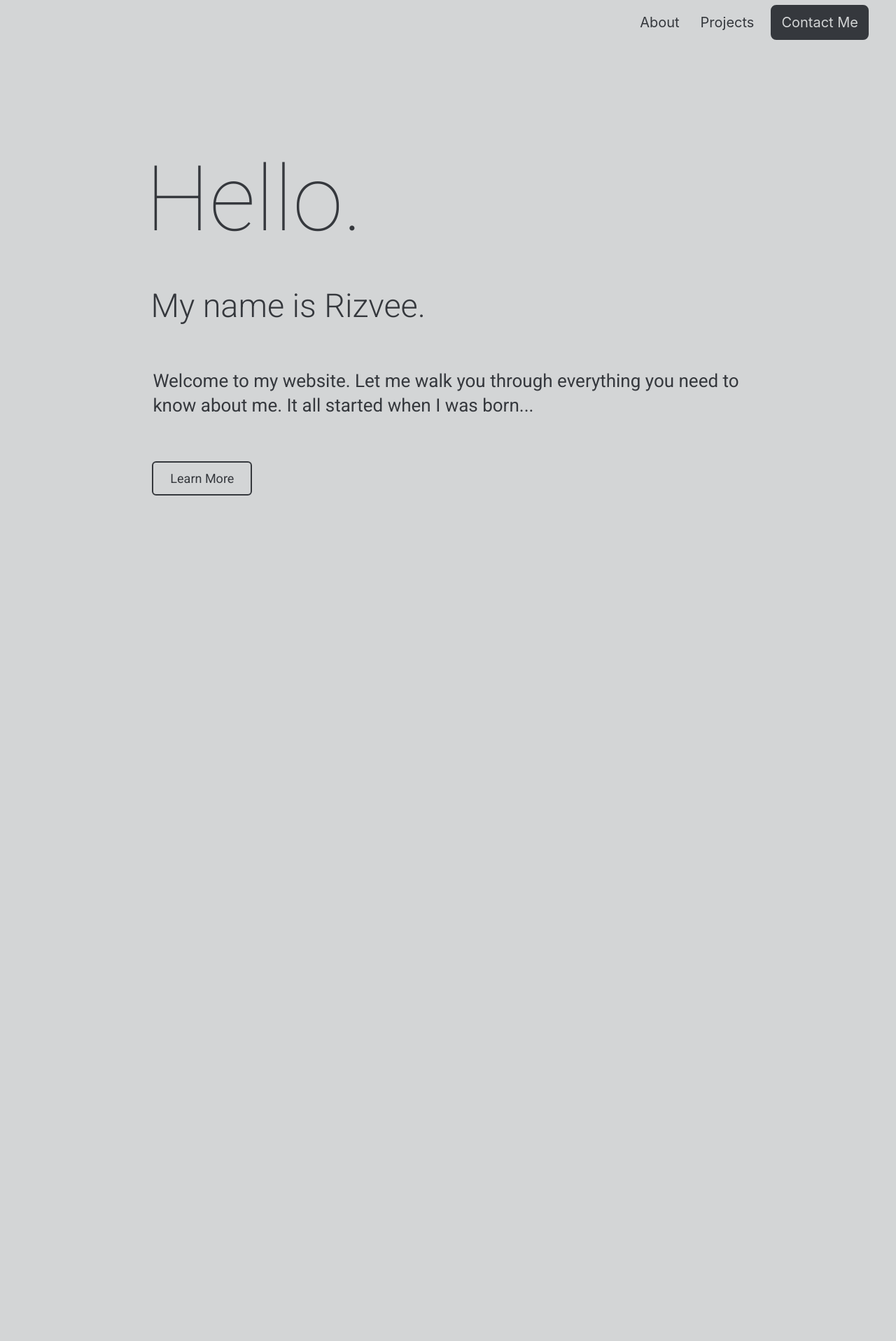
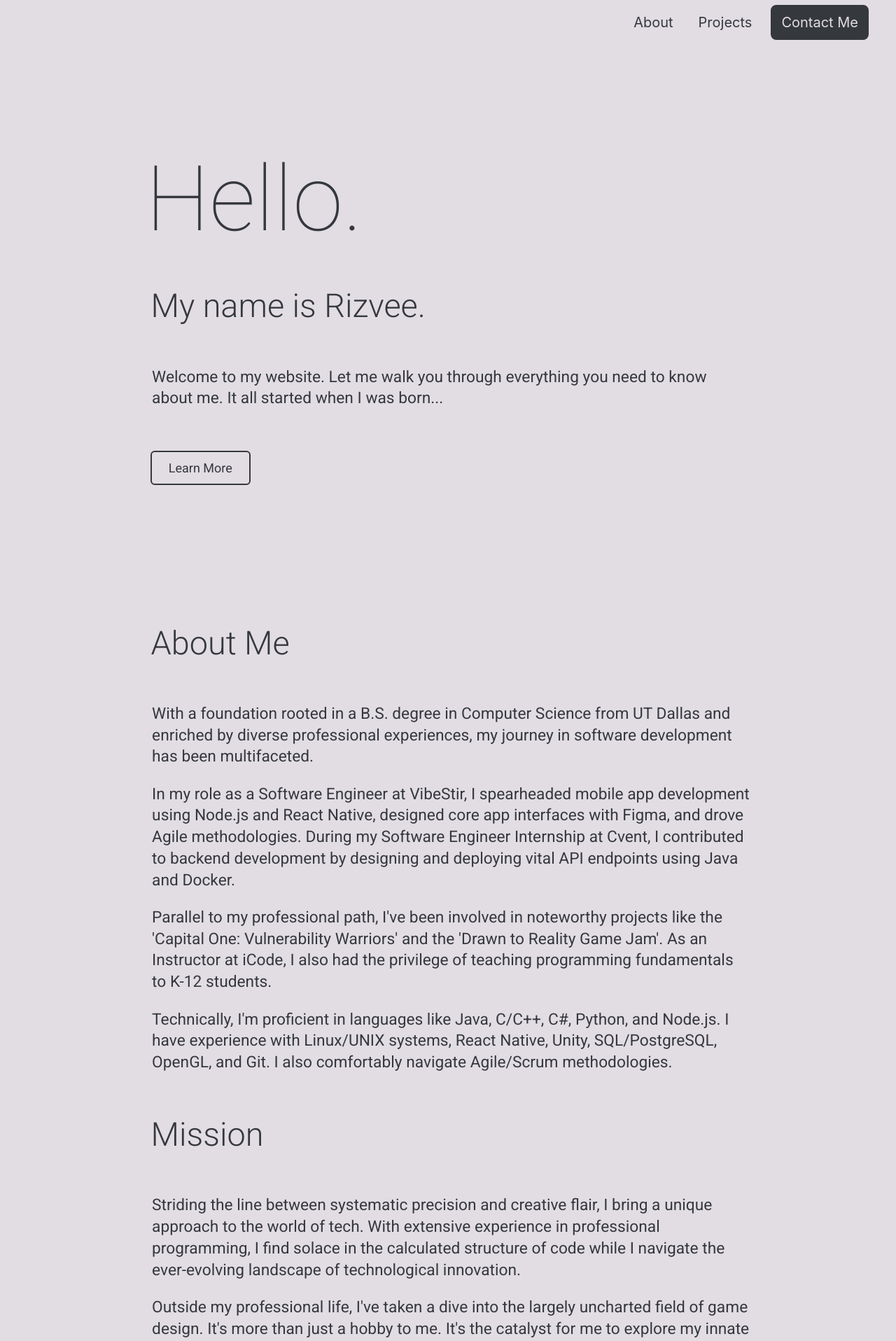
Before and after one commit to frizbee19/frizbee19.github.io, a React (Create React App) app: page / in a window 1280 px wide. Shown: the top 1916 px of the page at 70% size. Before the commit the page ends 973 px from the top, so only its background shows below. Built offline with nearby package versions, Linux system fonts and the light colour scheme.

Commit message:
about me page

```diff
--- a/src/App.css
+++ b/src/App.css
@@ -1,11 +1,11 @@
 :root {
-  --light-color: rgb(211, 213, 214);
+  --light-color: rgb(225, 221, 227);
   --main-color: #35383d;
   --active-color: #292b2e;
 }
 
 .App {
-  animation: fadeIn 1s ease-in-out forwards;
+  animation: fadeIn 0.6s ease-in-out forwards;
 }
 
 @keyframes fadeIn {
@@ -32,7 +32,7 @@
   justify-content: flex-start;
   font-size: calc(10px + 2vmin);
   font-family: 'Roboto', sans-serif;
-  padding: 4.65em 8em 2em;
+  padding: 4.65em 8em 3em;
   color: var(--main-color);
 }
 
@@ -47,11 +47,11 @@
   background-color: var(--light-color); /* Or any color you prefer */
   z-index: 100; /* Ensure the navbar is above other content */
   justify-content: center;
-  transition: box-shadow 0.115s ease-in-out;
+  transition: box-shadow 0.12s ease-in-out;
 }
 
 .navbar.show {
-  box-shadow: 0 2px 2px -2px rgba(0,0,0,0.35); /* Optional: Add a shadow for a bit of depth */
+  box-shadow: 0 2px 2px -2px rgba(0,0,0,0.275); /* Optional: Add a shadow for a bit of depth */
 }
 
 .nav-links-container {
@@ -61,12 +61,15 @@
 }
 
 .nav-links {
-  margin-left: 15px; /* Add some margin between links */
-  margin-right: 15px;
+  margin-left: 12px; /* Add some margin between links */
+  margin-right: 12px;
   margin-top: 5px;
   margin-bottom: 5px;
   padding-top: 15px;
   padding-bottom: 15px;
+  background: none;
+  border: none;
+  font: inherit;
   text-decoration: none; /* Remove underline */
   color: var(--main-color); /* Or any color you prefer */
   font-size: 20px; /* Set a font size */
@@ -184,7 +187,7 @@ button:disabled {
 
 .button-inline {
   margin-top: 2em;
-  margin-left: 0.52em;
+  margin-left: 0.375em;
 }
 
 body {
@@ -204,6 +207,7 @@ body {
   padding-left: .4em;
   text-align: left;
   line-height: 1.35;
+  font-size: 0.875em;
 }
 
 .Contact-line {
--- a/src/Contact.js
+++ b/src/Contact.js
@@ -21,17 +21,17 @@ const Contact = () => {
 
   return (
     <body>
+      <nav className={'navbar'} style={{ background: 'transparent' }}>
+        <div className="nav-links-container">
+          <Link className='nav-button' to="/">Home</Link>
+        </div>
+      </nav>
       <div className='App'>
         <title>
           Contact Me!
         </title>
-        <nav className={'navbar'} style={{ background: 'transparent' }}>
-          <div className="nav-links-container">
-            <Link className='nav-button' to="/">Home</Link>
-          </div>
-        </nav>
         <header className="App-main">
-          <h1 className='Subtitle'>Contact Me</h1>
+          <h1 className='Subtitle' style={{ marginTop: '2em' }}>Contact Me</h1>
           <div className='Contact-line'>
             <span class="material-symbols-rounded" style={{ fontSize: 36 }}>
               mail
--- a/src/Home.js
+++ b/src/Home.js
@@ -31,24 +31,29 @@ function Home() {
 
   return (
     <body>
+      {/* Navbar */}
+      <nav className={`navbar ${showScroll ? "show" : ''}`}>
+        <div className="nav-links-container">
+          <button className='nav-links' onClick={() => { scrollToSection('about'); }}>About</button>
+          <button className='nav-links' onClick={() => { scrollToSection('projects'); }}>Projects</button>
+          <Link className='nav-button' to="/contact">Contact Me</Link>
+        </div>
+      </nav>
       <div className="App">
         <title>
           Welcome to Rizvee's Page!
         </title>
-        <nav className={`navbar ${showScroll ? "show" : ''}`}>
-          <div className="nav-links-container">
-            <a className='nav-links' href="#section1">About</a>
-            <a className='nav-links' href="#section2">Projects</a>
-            <Link className='nav-button' to="/contact">Contact Me</Link>
-          </div>
-        </nav>
+
+
         <button className={`scrollTop ${showScroll ? 'show' : ''}`} onClick={() => { scrollToSection('introduction'); setShowScroll(false) }} disabled={!showScroll}>
           <span className="material-symbols-outlined">
             keyboard_double_arrow_up
           </span>
         </button>
+
+        {/* Introduction */}
         <div id="introduction">
-          <header className="App-main" style={{minHeight: "100vh"}}>
+          <header className="App-main">
             <h1 className="Welcome">
               Hello.
             </h1>
@@ -68,6 +73,43 @@ function Home() {
             </a>
           </header>
         </div>
+
+        {/* About */}
+        <div id="about">
+          <header className="App-main">
+            <h2 className='Subtitle'>
+              About Me
+            </h2>
+            <div style={{ flexDirection: 'column', marginBottom: '1.45em' }}>
+              <p className="Body-text">
+                With a foundation rooted in a B.S. degree in Computer Science from UT Dallas and enriched by diverse professional experiences, my journey in software development has been multifaceted.
+              </p>
+              <p className="Body-text">
+                In my role as a Software Engineer at VibeStir, I spearheaded mobile app development using Node.js and React Native, designed core app interfaces with Figma, and drove Agile methodologies. During my Software Engineer Internship at Cvent, I contributed to backend development by designing and deploying vital API endpoints using Java and Docker.
+              </p>
+              <p className="Body-text">
+                Parallel to my professional path, I've been involved in noteworthy projects like the 'Capital One: Vulnerability Warriors' and the 'Drawn to Reality Game Jam'. As an Instructor at iCode, I also had the privilege of teaching programming fundamentals to K-12 students.
+              </p>
+              <p className="Body-text">
+                Technically, I'm proficient in languages like Java, C/C++, C#, Python, and Node.js. I have experience with Linux/UNIX systems, React Native, Unity, SQL/PostgreSQL, OpenGL, and Git. I also comfortably navigate Agile/Scrum methodologies.
+              </p>
+            </div>
+            <h2 className='Subtitle'>
+              Mission
+            </h2>
+            <div style={{ flexDirection: 'column' }}>
+              <p className="Body-text">
+                Striding the line between systematic precision and creative flair, I bring a unique approach to the world of tech. With extensive experience in professional programming, I find solace in the calculated structure of code while I navigate the ever-evolving landscape of technological innovation.
+              </p>
+              <p className="Body-text">
+                Outside my professional life, I've taken a dive into the largely uncharted field of game design. It's more than just a hobby to me. It's the catalyst for me to explore my innate curiosity, and my passion to expand the boundaries of my knowledge.
+              </p>
+              <p className="Body-text">
+                Every line of code I write, every problem I solve, is driven by one mission: to use technology as a powerful tool to forge connections, illuminate insights, and drive change. Balancing creativity with logic, I seek not only to adapt to the fast-paced world of tech but also to influence its trajectory, one program at a time.
+              </p>
+            </div>
+          </header>
+        </div>
       </div>
     </body>
   );
```
